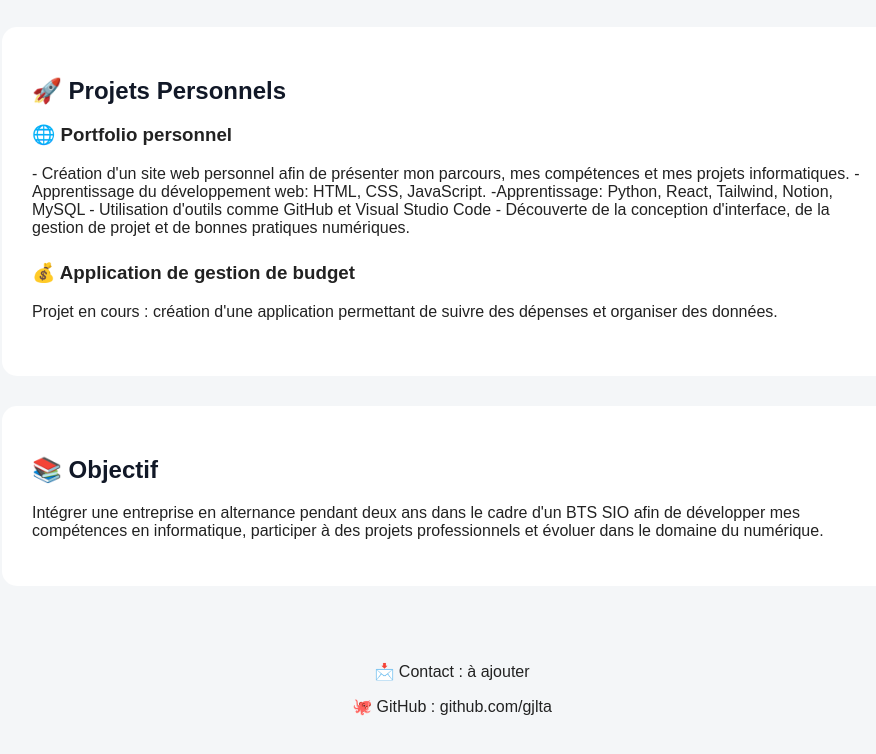
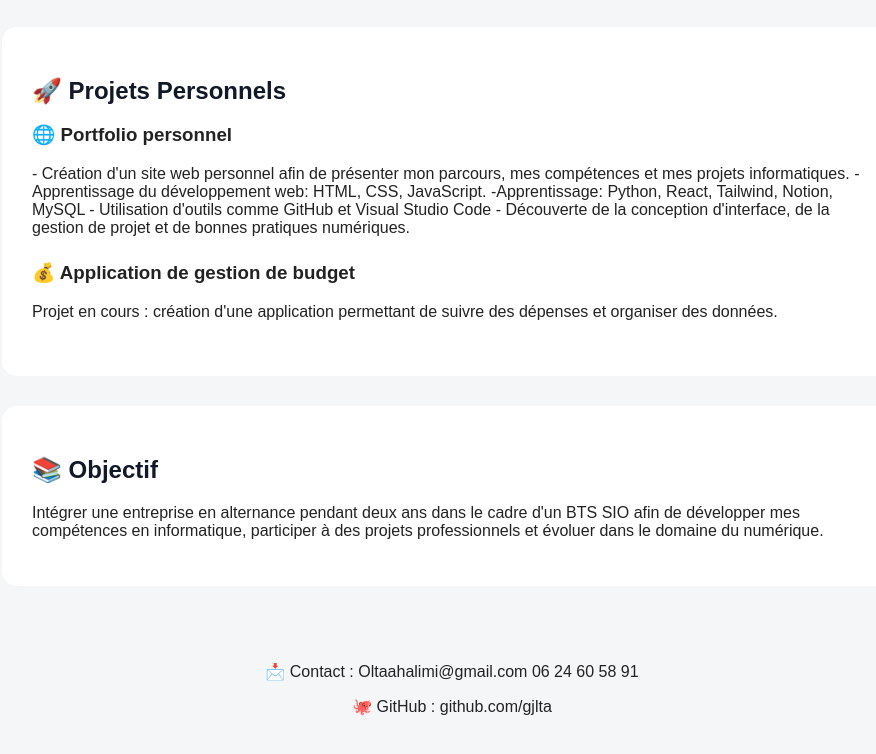
Before and after one commit to gjlta/Portfolio-Olta, a plain HTML site: page index.html in a window 1280 px wide. Shown: the part 1511-2265 px from the top of the page, without its empty margins (188-1064 px from the left). Drawn offline with Linux system fonts and the light colour scheme.

Commit message:
Update contact information in footer

```diff
--- a/index.html
+++ b/index.html
@@ -421,7 +421,9 @@ participer à des projets professionnels et évoluer dans le domaine du numériq
 <footer>
 
 
-<p>📩 Contact : à ajouter</p>
+<p>📩 Contact : Oltaahalimi@gmail.com
+
+ 06 24 60 58 91</p>
 
 <p>🐙 GitHub : github.com/gjlta</p>
 
```
